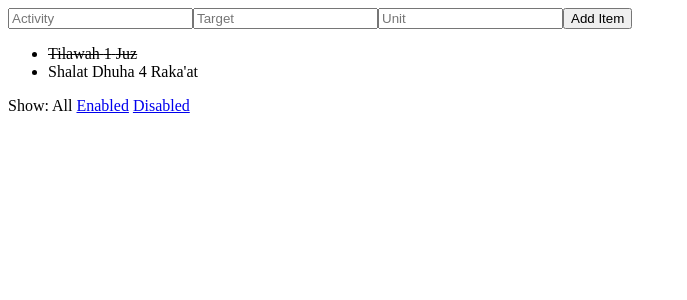
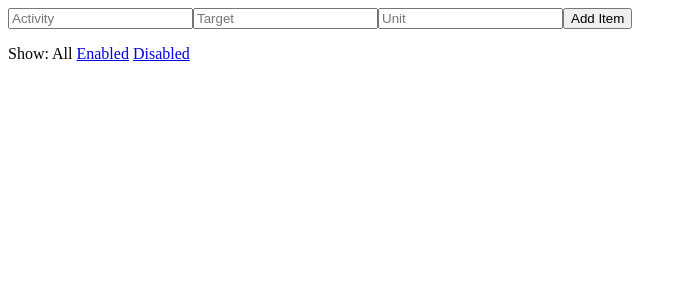
Before and after one commit to zainfathoni/ngaji, a React (Create React App) app: page / in a window 1280 px wide. Shown: the top 300 px of the page, without its empty margins (0-687 px from the left). Built offline with nearby package versions, Linux system fonts and the light colour scheme.

Commit message:
add: Persisting the State to the Local Storage

```diff
--- a/package.json
+++ b/package.json
@@ -4,6 +4,8 @@
   "private": true,
   "dependencies": {
     "deep-freeze": "^0.0.1",
+    "lodash": "^4.17.4",
+    "node-uuid": "^1.4.8",
     "react": "^15.5.4",
     "react-dom": "^15.5.4",
     "react-redux": "^5.0.4",
--- a/src/actions/index.js
+++ b/src/actions/index.js
@@ -1,4 +1,4 @@
-let nextItemId = 0;
+import { v4 } from 'node-uuid';
 
 export const addItem = (
   activity,
@@ -6,7 +6,7 @@ export const addItem = (
   unit
 ) => ({
   type: 'ADD_ITEM',
-  id: nextItemId++,
+  id: v4(),
   activity,
   target,
   unit
--- a/src/index.js
+++ b/src/index.js
@@ -4,27 +4,19 @@ import { createStore } from 'redux';
 import { Provider } from 'react-redux';
 import Ngaji from './components/Ngaji';
 import ngaji from './reducers';
+import { loadState, saveState } from './localStorage';
+import throttle from 'lodash/throttle';
 
-const persistedState = {
-  items: [
-    {
-      id: 0,
-      activity: 'Tilawah',
-      target: 1,
-      unit: 'Juz',
-      enabled: false
-    },
-    {
-      id: 1,
-      activity: 'Shalat Dhuha',
-      target: 4,
-      unit: "Raka'at",
-      enabled: true
-    }
-  ]
-}
+const persistedState = loadState();
+const store = createStore(ngaji, persistedState);
 
-const store = createStore(ngaji, persistedState);
+store.subscribe(
+  throttle(() => {
+    saveState({
+      items: store.getState().items
+    })
+  }, 1000)
+);
 
 const render = () => {
   ReactDOM.render(
--- /dev/null
+++ b/src/localStorage.js
@@ -0,0 +1,20 @@
+export const loadState = () => {
+  try {
+    const serializedState = localStorage.getItem('ngaji');
+    if (serializedState === null) {
+      return undefined;
+    }
+    return JSON.parse(serializedState);
+  } catch (err) {
+    return undefined;
+  }
+}
+
+export const saveState = (state) => {
+  try {
+    const serializedState = JSON.stringify(state);
+    localStorage.setItem('ngaji', serializedState);
+  } catch (err) {
+    console.error(err);
+  }
+}
```
Also changed, not shown: 1 other file (tests, documents, lock files or other folders).
